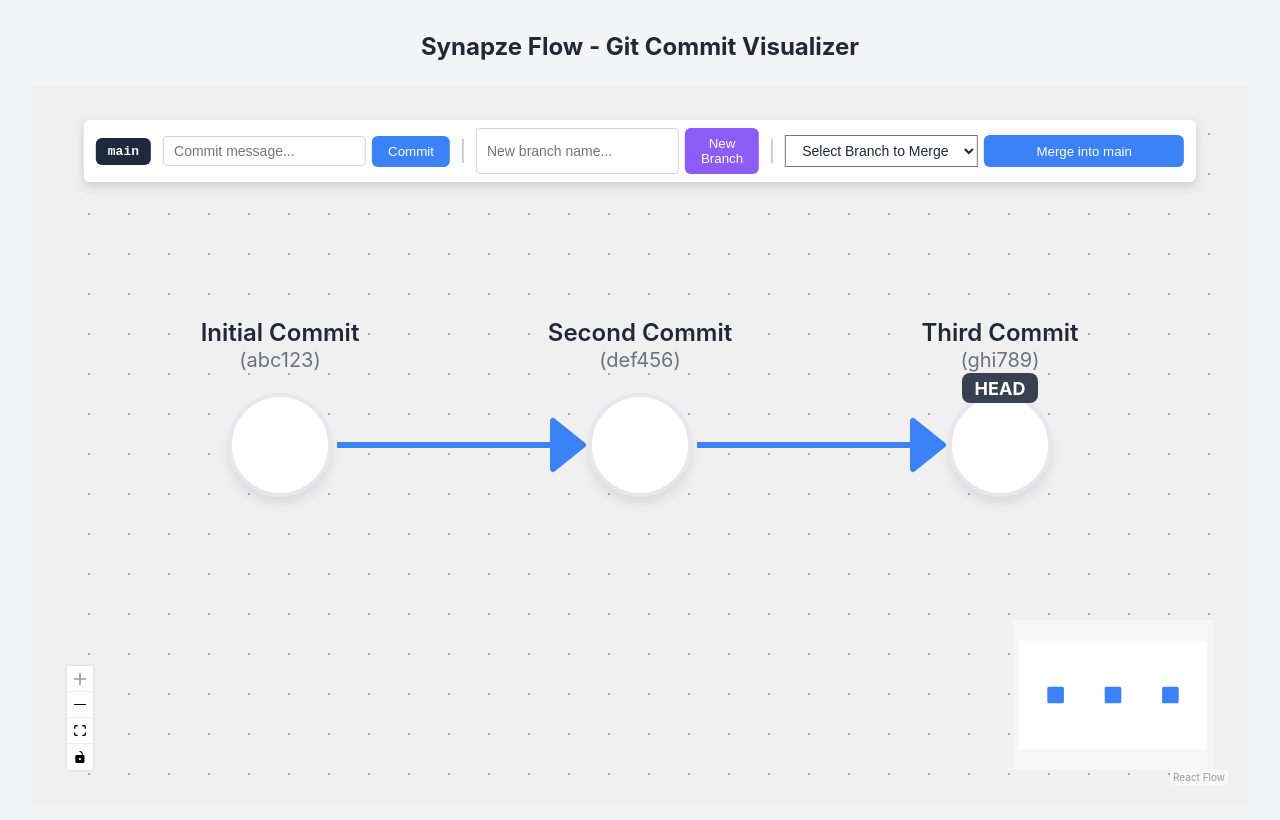
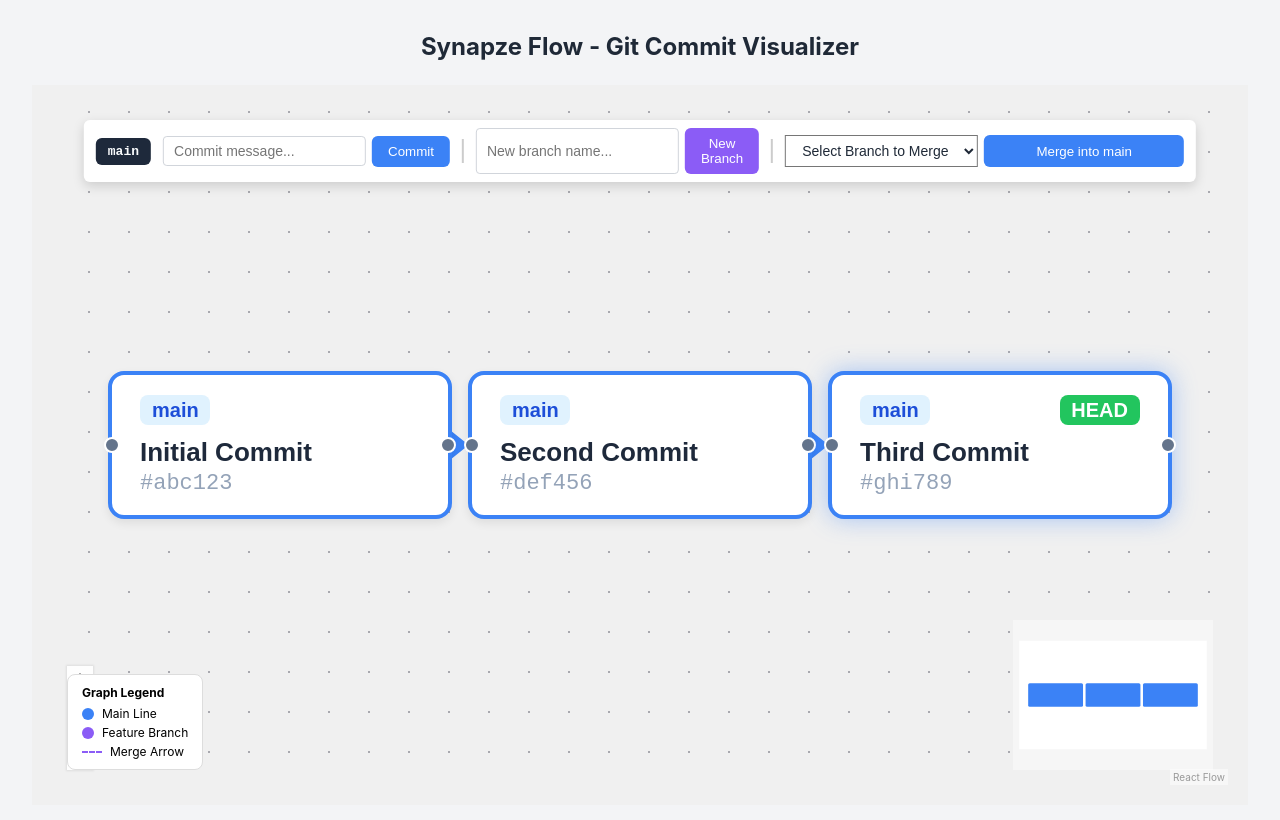
Before and after one commit to Einstein023/Synapze-Flow, a React (Vite) app in the folder synapze flow/: page / in a window 1280 px wide. Shown: the top 820 px of the page. Built offline with nearby package versions, Linux system fonts and the light colour scheme.

Commit message:
Refactor CommitNode and Workflow components; enhance styling and functionality for commit visualization, branch handling, and merging

```diff
--- a/synapze flow/src/component/commitNode.jsx
+++ b/synapze flow/src/component/commitNode.jsx
@@ -1,37 +1,61 @@
-import React from 'react';
 import { Handle, Position } from '@xyflow/react';
-import './workflow';
 
 export default function CommitNode({ data }) {
+  const isMain = data.branch === 'main';
 
   return (
-    <div className="commit-node-wrapper">
-      {/* Top Text Labels */}
-      <div className="commit-label-container">
-        <p className="commit-label">{data.label}</p>
-        <p className="commit-id">({data.commitId})</p>
+    <div
+      style={{
+        padding: '10px 14px',
+        borderRadius: '8px',
+        background: '#ffffff',
+        border: `2px solid ${isMain ? '#3b82f6' : '#8b5cf6'}`,
+        boxShadow: data.isHead ? '0 0 12px rgba(59, 130, 246, 0.4)' : '0 2px 5px rgba(0,0,0,0.08)',
+        minWidth: '140px',
+        fontFamily: 'sans-serif',
+        position: 'relative',
+      }}
+    >
+      {/* Target/Source Handles */}
+      <Handle type="target" position={Position.Left} style={{ background: '#64748b' }} />
+      <Handle type="source" position={Position.Right} style={{ background: '#64748b' }} />
+
+      {/* Header Badges */}
+      <div style={{ display: 'flex', justifyContent: 'space-between', marginBottom: '6px', fontSize: '10px' }}>
+        <span
+          style={{
+            background: isMain ? '#e0f2fe' : '#f3e8ff',
+            color: isMain ? '#1d4ed8' : '#7e22ce',
+            padding: '2px 6px',
+            borderRadius: '4px',
+            fontWeight: 'bold',
+          }}
+        >
+          {data.branch}
+        </span>
+
+        {data.isHead && (
+          <span
+            style={{
+              background: '#22c55e',
+              color: '#ffffff',
+              padding: '2px 6px',
+              borderRadius: '4px',
+              fontWeight: 'bold',
+            }}
+          >
+            HEAD
+          </span>
+        )}
       </div>
 
-      {/* Target Connection Point (Left side in) */}
-      <Handle
-        type="target"
-        position={Position.Left}
-        id="left-in"
-        className="custom-handle"
-      />
-
-      {/* White Circle */}
-      <div className="commit-circle">
-        {data.isHead && <span className="head-badge">HEAD</span>}
+      {/* Commit Content */}
+      <div style={{ fontSize: '13px', fontWeight: '600', color: '#1e293b', marginBottom: '2px' }}>
+        {data.label}
       </div>
-
-      {/* Source Connection Point (Right side out) */}
-      <Handle
-        type="source"
-        position={Position.Right}
-        id="right-out"
-        className="custom-handle"
-      />
+      <div style={{ fontSize: '11px', color: '#94a3b8', fontFamily: 'monospace' }}>
+        #{data.commitId}
+      </div>
     </div>
   );
 }
--- a/synapze flow/src/component/workflow.jsx
+++ b/synapze flow/src/component/workflow.jsx
@@ -44,53 +44,36 @@
   const [currentBranch, setCurrentBranch] = useState('main');
   const [sourceBranchToMerge, setSourceBranchToMerge] = useState('');
 
-  // FIND AVAILABLE SPACE FOR NEW NODE TO AVOID OVERLAPPING
-  const getAvailablePosition = (targetX, targetY, existingNodes) => {
-    const nodeSpaceY = 120;
-    let adjustedY = targetY;
-
-    const isOccupied = (x, y) =>
-      existingNodes.some(
-        (node) => Math.abs(node.position.x - x) < 50 && Math.abs(node.position.y - y) < 50
-      );
-
-    while (isOccupied(targetX, adjustedY)) {
-      adjustedY += nodeSpaceY;
-    }
-
-    return { x: targetX, y: adjustedY };
+  // Fixed Swimlane Y-level based on branch index
+  const getBranchY = (branch, currentNodes = nodes) => {
+    if (branch === 'main') return 100;
+    const branches = Array.from(new Set(currentNodes.map((n) => n.data.branch)));
+    let index = branches.indexOf(branch);
+    if (index === -1) index = branches.length; // Handle new branch assignment
+    return 100 + index * 140;
   };
 
-  const getHeadNode = () => nodes.find((node) => node.data.isHead) || nodes[nodes.length - 1];
+  // Get HEAD node for a specific branch
+  const getHeadNode = (branch = currentBranch) =>
+    nodes.find((n) => n.data.branch === branch && n.data.isHead) ||
+    nodes.filter((n) => n.data.branch === branch).pop();
 
-  // HANDLE NODE CLICK TO SET HEAD AND BRANCH
   const handleNodeClick = (event, clickedNode) => {
-    // setNodes((prevNodes) =>
-    //   prevNodes.map((node) => ({
-    //     ...node,
-    //     data: {
-    //       ...node.data,
-    //       isHead: node.id === clickedNode.id,
-    //     },
-    //   }))
-    // );
-
     if (clickedNode.data.branch && clickedNode.data.branch !== currentBranch) {
       setCurrentBranch(clickedNode.data.branch);
     }
   };
 
+  // Add Commit
   const handleAddCommit = (e) => {
     e.preventDefault();
 
-    const activeHead = getHeadNode();
+    const activeHead = getHeadNode(currentBranch);
     const shortHash = Math.random().toString(16).substring(2, 9);
     const newCommitId = `c-${shortHash}`;
 
-    const defaultX = activeHead ? activeHead.position.x + 180 : 100;
-    const defaultY = activeHead ? activeHead.position.y : 100;
-
-    const { x: newX, y: newY } = getAvailablePosition(defaultX, defaultY, nodes);
+    const newX = activeHead ? activeHead.position.x + 180 : 100;
+    const newY = getBranchY(currentBranch);
 
     const newNode = {
       id: newCommitId,
@@ -106,99 +89,92 @@
 
     setNodes((prev) =>
       prev
-    .map((node) =>
-      node.data.branch === currentBranch
-        ? { ...node, data: { ...node.data, isHead: false } }
-        : node
-    )
+        .map((n) => (n.data.branch === currentBranch ? { ...n, data: { ...n.data, isHead: false } } : n))
         .concat(newNode)
     );
 
     if (activeHead) {
       const edgeColor = currentBranch === 'main' ? '#3b82f6' : '#8b5cf6';
-
-      const newEdge = {
+      setEdges((eds) => [
+        ...eds,
+        {
           id: `e${activeHead.id}-${newNode.id}`,
           source: activeHead.id,
           target: newNode.id,
           type: 'smoothstep',
           style: { stroke: edgeColor, strokeWidth: 3 },
           markerEnd: { type: MarkerType.ArrowClosed, width: 20, height: 20, color: edgeColor },
-      };
-      setEdges((eds) => [...eds, newEdge]);
+        },
+      ]);
     }
 
     setCommitMessage('');
   };
 
+  // Create Branch
   const handleCreateBranch = () => {
-    if (!branchName.trim()) return;
+    const trimmedBranch = branchName.trim();
+    if (!trimmedBranch) return;
 
-    const activeHead = getHeadNode();
+    const activeHead = getHeadNode(currentBranch);
     const shortHash = Math.random().toString(16).substring(2, 9);
     const newCommitId = `c-${shortHash}`;
 
-    const existingBranchOffset = nodes.filter(
-      (n) => activeHead && n.position.x === activeHead.position.x + 180
-    ).length;
-
-    const defaultX = activeHead ? activeHead.position.x + 180 : 100;
-    const defaultY = activeHead ? activeHead.position.y + 120 * (existingBranchOffset + 1) : 220;
-
-    const { x: newX, y: newY } = getAvailablePosition(defaultX, defaultY, nodes);
+    const newX = activeHead ? activeHead.position.x + 180 : 100;
+    const newY = getBranchY(trimmedBranch);
 
     const newBranchCommit = {
       id: newCommitId,
       position: { x: newX, y: newY },
       type: 'commitNode',
       data: {
-        label: `Start ${branchName.trim()}`,
+        label: `Start ${trimmedBranch}`,
         commitId: shortHash,
         isHead: true,
-        branch: branchName.trim(),
+        branch: trimmedBranch,
       },
     };
 
     setNodes((prev) =>
       prev
-    .map((node) =>
-      node.data.branch === branchName.trim()
-        ? { ...node, data: { ...node.data, isHead: false } }
-        : node
-    )
+        .map((n) => (n.data.branch === trimmedBranch ? { ...n, data: { ...n.data, isHead: false } } : n))
         .concat(newBranchCommit)
     );
 
     if (activeHead) {
-      const branchEdge = {
+      setEdges((eds) => [
+        ...eds,
+        {
           id: `e${activeHead.id}-${newBranchCommit.id}`,
           source: activeHead.id,
           target: newBranchCommit.id,
           type: 'smoothstep',
           style: { stroke: '#8b5cf6', strokeWidth: 3 },
           markerEnd: { type: MarkerType.ArrowClosed, width: 20, height: 20, color: '#8b5cf6' },
-      };
-      setEdges((eds) => [...eds, branchEdge]);
+        },
+      ]);
     }
 
-    setCurrentBranch(branchName.trim());
+    setCurrentBranch(trimmedBranch);
     setBranchName('');
   };
 
+  // Merge Branches
   const handleMergeBranches = (sourceBranch, targetBranch) => {
-    if (!sourceBranch || sourceBranch === targetBranch) return alert('Please select a valid source branch to merge into the target branch.');
+    if (!sourceBranch || sourceBranch === targetBranch) return;
 
-    const sourceHead = nodes.find((node) => node.data.branch === sourceBranch && node.data.isHead);
-    const targetHead = nodes.find((node) => node.data.branch === targetBranch && node.data.isHead);
+    const sourceHead = getHeadNode(sourceBranch);
+    const targetHead = getHeadNode(targetBranch);
 
-    if (!sourceHead || !targetHead) return alert('Both branches must have a HEAD commit to perform a merge.');
+    if (!sourceHead || !targetHead) return alert('Both branches must have a valid HEAD node.');
 
     const shortHash = Math.random().toString(16).substring(2, 9);
     const newCommitId = `c-${shortHash}`;
 
-    const defaultX = targetHead.position.x + 180;
-    const defaultY = targetHead.position.y;
-    const { x: newX, y: newY } = getAvailablePosition(defaultX, defaultY, nodes);
+    // Place merge commit further right than both source and target tips
+    const maxX = Math.max(sourceHead.position.x, targetHead.position.x);
+    const newX = maxX + 180;
+    const newY = getBranchY(targetBranch);
 
     const newMergeCommit = {
       id: newCommitId,
@@ -214,16 +190,13 @@
 
     setNodes((prev) =>
       prev
-    .map((node) =>
-      node.data.branch === targetBranch
-        ? { ...node, data: { ...node.data, isHead: false } }
-        : node
-    )
+        .map((n) => (n.data.branch === targetBranch ? { ...n, data: { ...n.data, isHead: false } } : n))
         .concat(newMergeCommit)
     );
 
     const edgeColor = targetBranch === 'main' ? '#3b82f6' : '#8b5cf6';
-    const newEdges = [
+    setEdges((eds) => [
+      ...eds,
       {
         id: `e${targetHead.id}-${newCommitId}`,
         source: targetHead.id,
@@ -237,12 +210,11 @@
         source: sourceHead.id,
         target: newCommitId,
         type: 'smoothstep',
+        animated: true,
         style: { stroke: '#8b5cf6', strokeWidth: 3, strokeDasharray: '5 5' },
         markerEnd: { type: MarkerType.ArrowClosed, width: 20, height: 20, color: '#8b5cf6' },
       },
-    ];
-
-    setEdges((eds) => [...eds, ...newEdges]);
+    ]);
   };
 
   return (
@@ -313,11 +285,7 @@
               <Button
                 type="button"
                 onClick={() => {
-                  if (!branchName && !sourceBranchToMerge) {
-                    alert('Please enter a branch name and select a branch to merge.');
-                    return;
-                  }
-                  handleMergeBranches(branchName || currentBranch, sourceBranchToMerge);
+                  handleMergeBranches(sourceBranchToMerge, currentBranch);
                   setSourceBranchToMerge('');
                 }}
                 className="workflow-action-button merge-btn"
@@ -328,6 +296,20 @@
             </div>
           </div>
         </Panel>
+
+        {/* On-Canvas Legend */}
+        <Panel position="bottom-left" style={{ background: '#fff', padding: '10px 14px', borderRadius: '8px', border: '1px solid #ddd', fontSize: '12px' }}>
+          <div style={{ fontWeight: 'bold', marginBottom: '6px' }}>Graph Legend</div>
+          <div style={{ display: 'flex', alignItems: 'center', gap: '8px', marginBottom: '4px' }}>
+            <div style={{ width: '12px', height: '12px', background: '#3b82f6', borderRadius: '50%' }} /> Main Line
+          </div>
+          <div style={{ display: 'flex', alignItems: 'center', gap: '8px', marginBottom: '4px' }}>
+            <div style={{ width: '12px', height: '12px', background: '#8b5cf6', borderRadius: '50%' }} /> Feature Branch
+          </div>
+          <div style={{ display: 'flex', alignItems: 'center', gap: '8px' }}>
+            <div style={{ width: '20px', height: '0', borderTop: '2px dashed #8b5cf6' }} /> Merge Arrow
+          </div>
+        </Panel>
       </ReactFlow>
     </div>
   );
```
Lines whose indentation alone changed are shown as unchanged.
